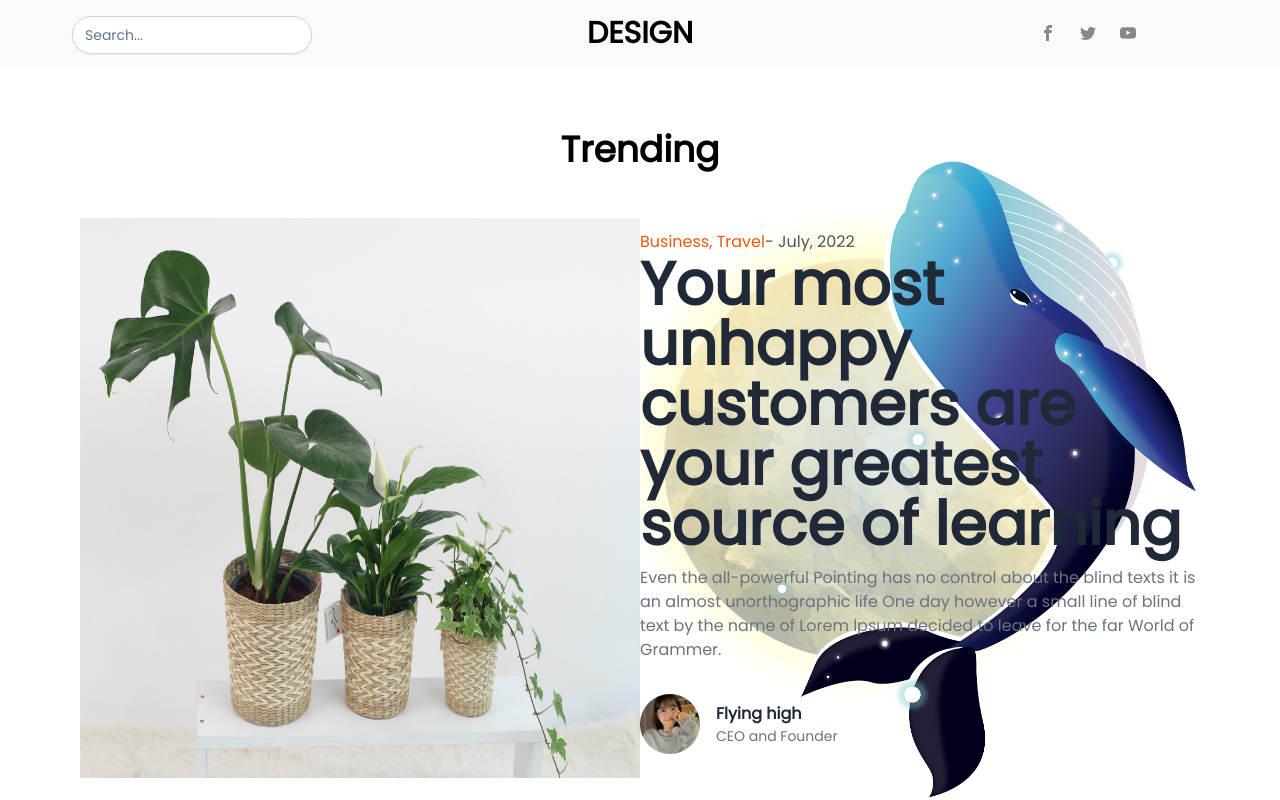
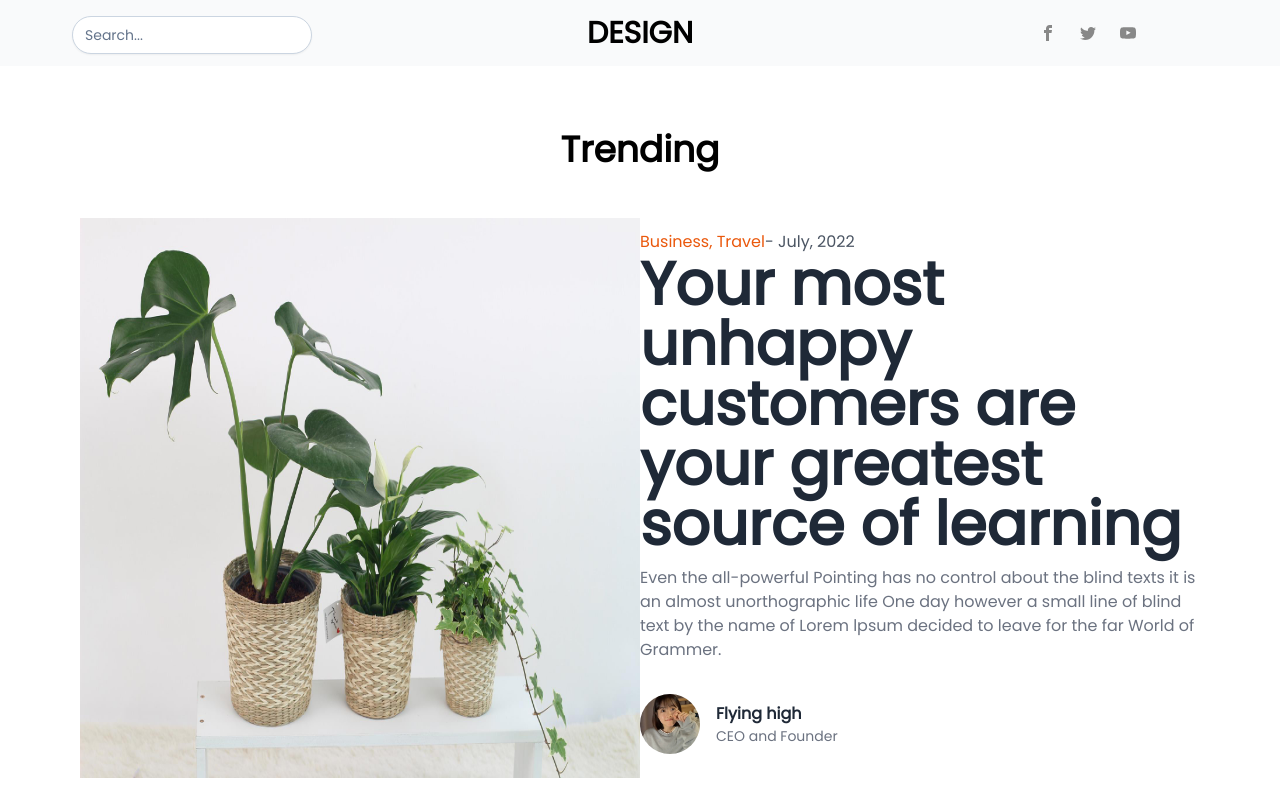
Before and after one commit to taesung1993/next-blog, a Next.js app: page / in a window 1280 px wide. Shown: the top 800 px of the page. Built offline with nearby package versions, Linux system fonts and the light colour scheme.

Commit message:
remove background image

```diff
--- a/components/section1.js
+++ b/components/section1.js
@@ -7,16 +7,10 @@ import 'swiper/css';
 
 
 export default function section1() {
-  const bg = {
-    background: "url('/images/bg_banner.png') no-repeat",
-    backgroundPosition: "right",
-    backgroundSize: "contain"
-  }
-
   SwiperCore.use([Autoplay]);
 
   return (
-    <section className="py-16" style={bg}>
+    <section className="py-16">
       <div className="container mx-auto md:px-20">
         <h1 className="font-bold text-4xl pb-12 text-center">Trending</h1>
           <Swiper
```
